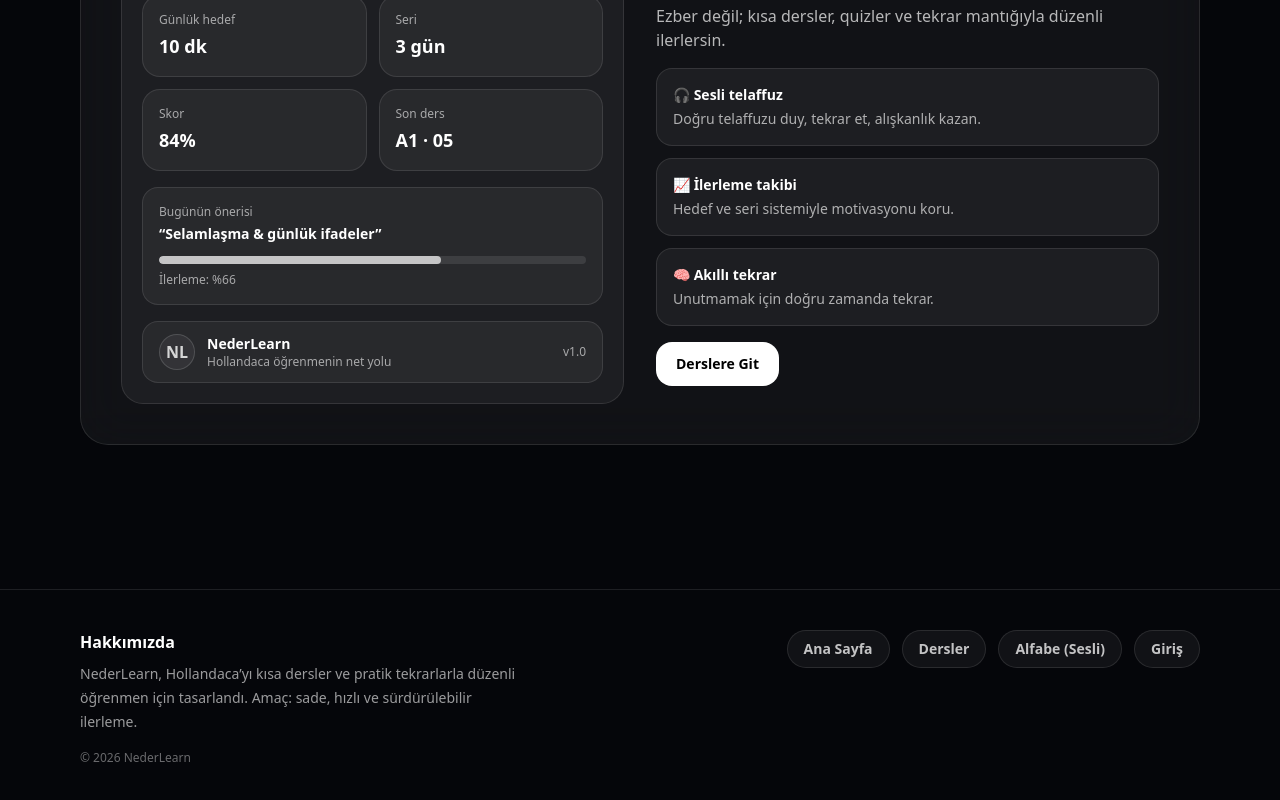
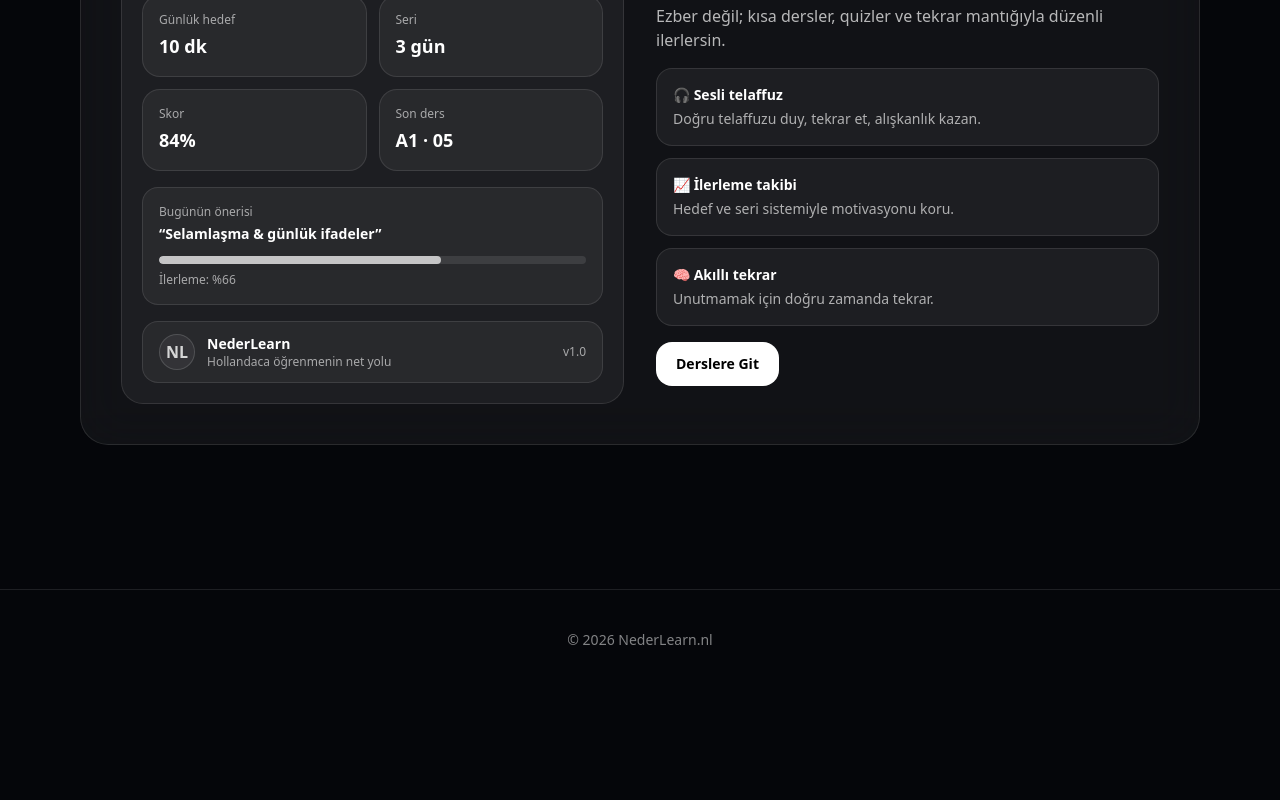
Before and after one commit to cosmuslum/nextjs-boilerplate, a Next.js app: page / in a window 1280 px wide. Shown: the part 1373-2173 px from the top of the page. After the commit the page ends 2063 px from the top, so only its background shows below. Built offline with nearby package versions, Linux system fonts and the light colour scheme.

Commit message:
Update Footer.jsx

```diff
--- a/components/Footer.jsx
+++ b/components/Footer.jsx
@@ -2,40 +2,17 @@ export default function Footer() {
   return (
     <footer className="mt-16 border-t border-white/10">
       <div className="mx-auto max-w-6xl px-4 py-10">
-        <div className="grid gap-8 md:grid-cols-2 md:items-start">
-          {/* Left: About (solda, tek blok) */}
-          <div className="space-y-2">
-            <div className="text-base font-semibold text-white">Hakkımızda</div>
-            <p className="text-sm leading-6 text-white/60 max-w-md">
-              NederLearn, Hollandaca’yı kısa dersler ve pratik tekrarlarla
-              düzenli öğrenmen için tasarlandı. Amaç: sade, hızlı ve
-              sürdürülebilir ilerleme.
-            </p>
-            <div className="pt-2 text-xs text-white/40">
-              © {new Date().getFullYear()} NederLearn
-            </div>
-          </div>
-
-          {/* Right: Links (yan yana / düzenli) */}
-          <div className="flex flex-wrap items-center justify-start gap-3 md:justify-end">
-            <FooterLink href="/">Ana Sayfa</FooterLink>
-            <FooterLink href="/dersler">Dersler</FooterLink>
-            <FooterLink href="/alfabe">Alfabe (Sesli)</FooterLink>
-            <FooterLink href="/giris">Giriş</FooterLink>
-          </div>
+        <div className="flex items-center justify-center">
+          <a
+            href="https://nederlearn.nl"
+            target="_blank"
+            rel="noreferrer"
+            className="text-sm text-white/50 hover:text-white/70 transition"
+          >
+            © 2026 NederLearn.nl
+          </a>
         </div>
       </div>
     </footer>
   );
 }
-
-function FooterLink({ href, children }) {
-  return (
-    <a
-      href={href}
-      className="rounded-full border border-white/10 bg-white/5 px-4 py-2 text-sm font-semibold text-white/75 hover:bg-white/10 transition"
-    >
-      {children}
-    </a>
-  );
-}
```
